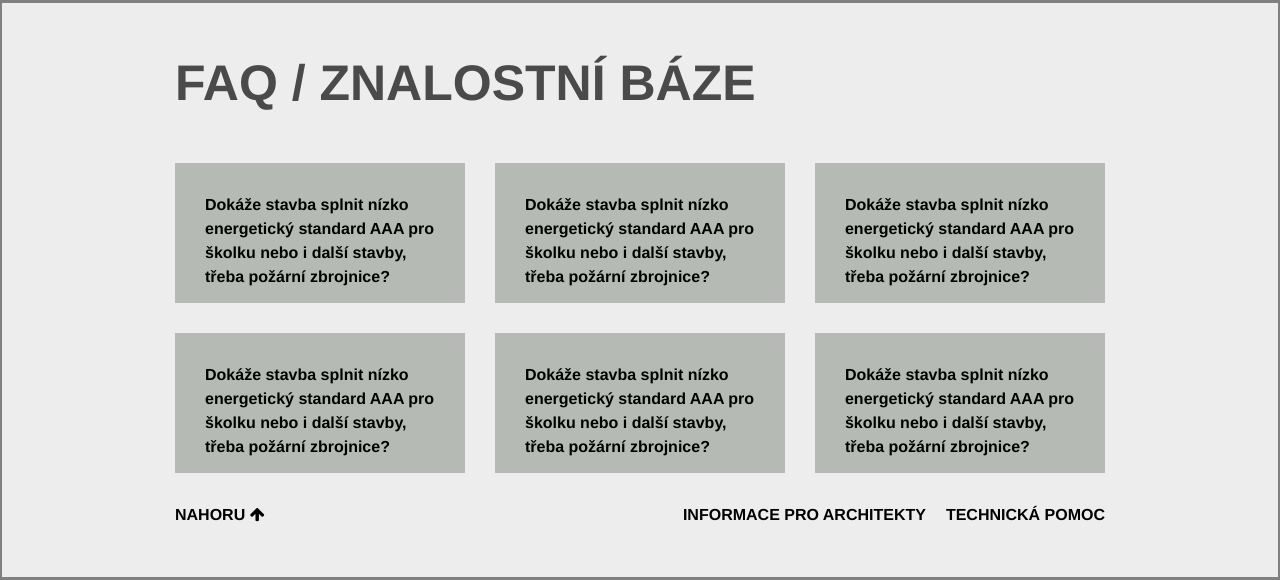
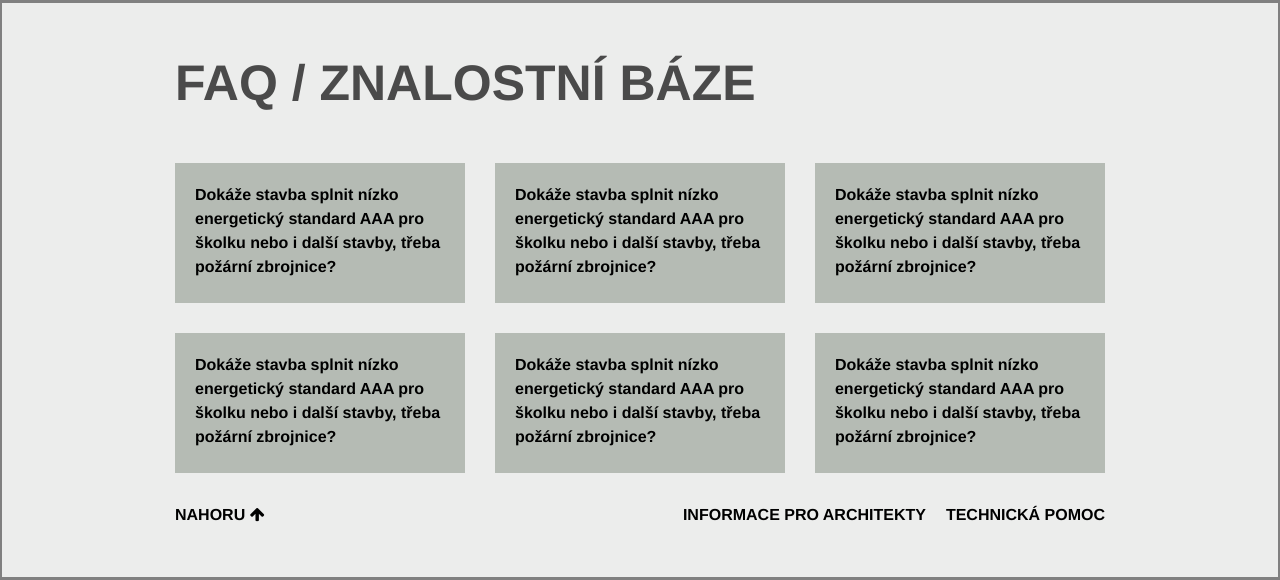
Before and after one commit to hotovec/web-dev-template, a PHP site: page /htdoc/index.php in a window 1280 px wide. Shown: the part 3284-3864 px from the top of the page. Run offline with PHP 8.4, Linux system fonts and the light colour scheme; some libraries are stand-ins or nearby versions.

Commit message:
fix faq card

```diff
--- a/htdoc/css/main.css
+++ b/htdoc/css/main.css
@@ -2748,12 +2748,21 @@ body {
   .m-card_faq .m-item--image img {
     width: 100%;
     height: auto; }
-  .m-card_faq article {
+  .m-card_faq article,
+  .m-card_faq header {
     height: 140px;
     width: 100%;
     position: relative; }
+  .m-card_faq .m-item--hed {
+    position: relative;
+    height: 100%; }
   .m-card_faq .m-item--hed a {
-    padding: 30px;
+    position: relative;
+    top: 50%;
+    -webkit-transform: translateY(-50%);
+    -ms-transform: translateY(-50%);
+    transform: translateY(-50%);
+    padding: 20px;
     position: absolute;
     height: 100%;
     font-size: 1rem;
--- a/htdoc/scss/modules/_module-card.scss
+++ b/htdoc/scss/modules/_module-card.scss
@@ -286,15 +286,22 @@
     @include m-card();
     background-color: $color-secondary;
 
-    article {
+    article,
+    header {
         height: 140px;
         width: 100%;
         position: relative;
         //cursor: pointer;
     }
 
+    .m-item--hed {
+        position: relative;
+        height: 100%;
+    }
+
     .m-item--hed a {
-        padding: 30px;
+        @include vertical-align();
+        padding: 20px;
         position: absolute;
         height: 100%;
         font-size: rem-calc(16);
```
